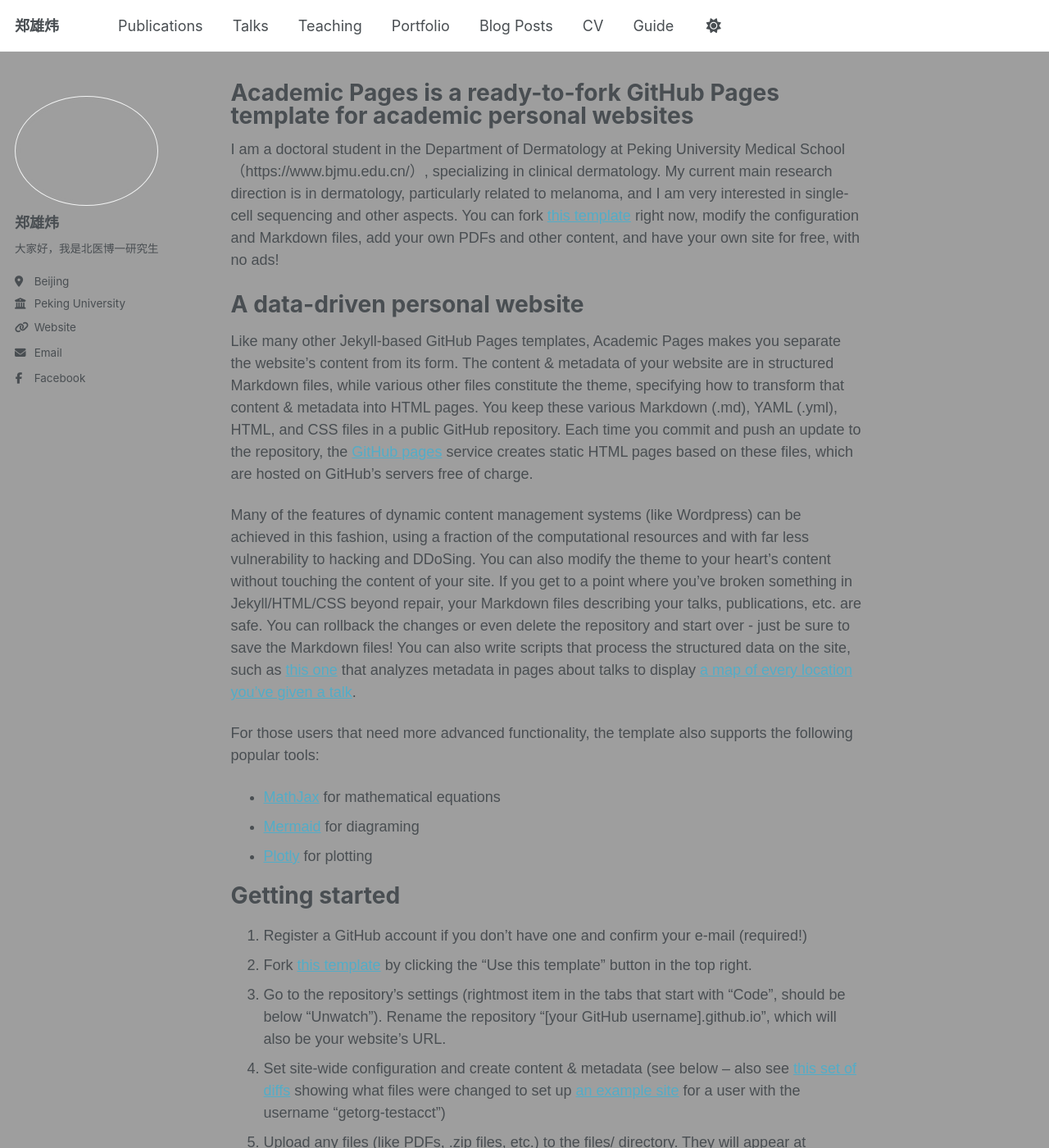
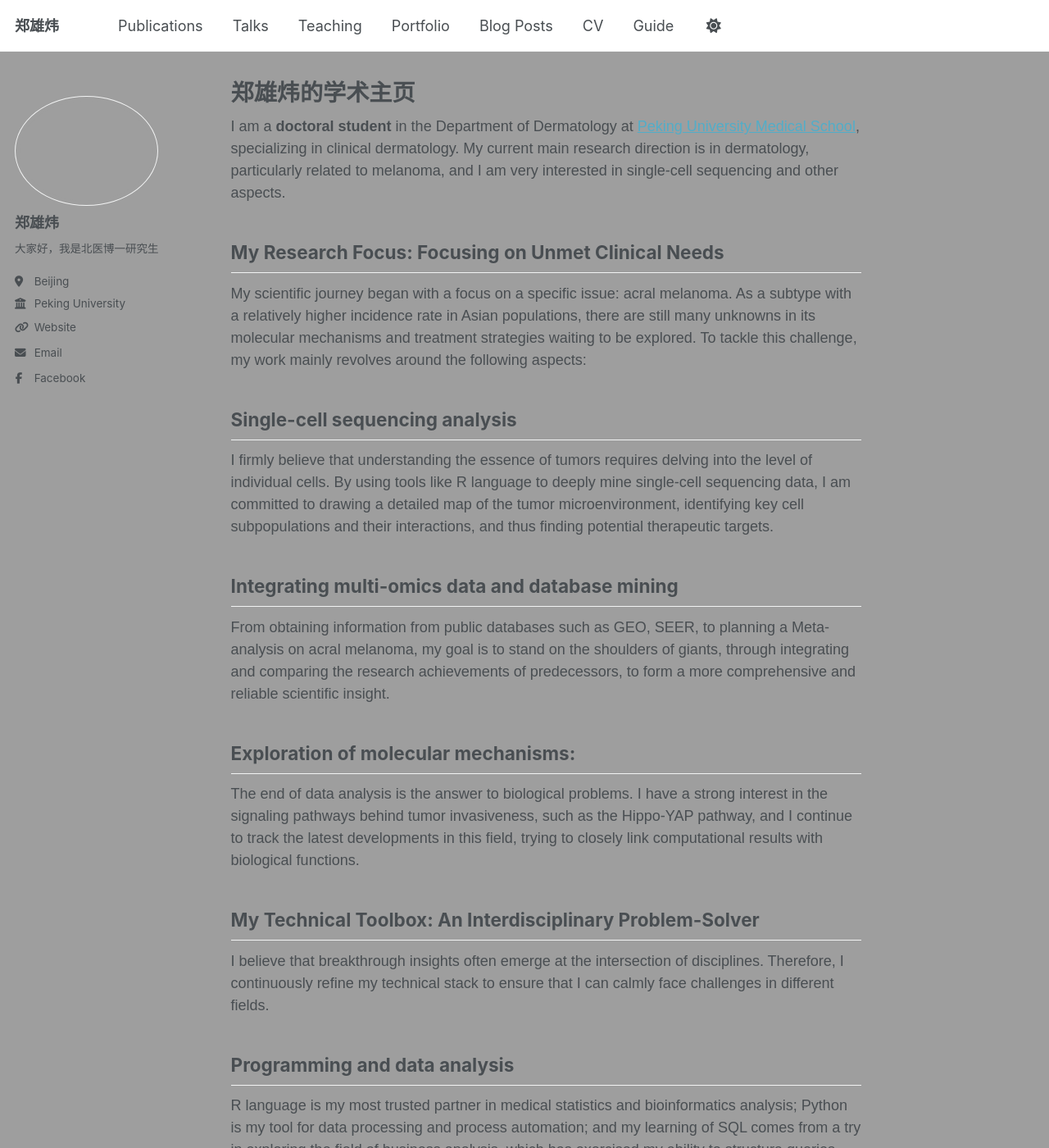
Before and after one commit to lrwynn714/lrwynn714.github.io, a Jekyll site: the page built from _pages/about.md, in a window 1280 px wide and 1400 px high. Shown: the whole window at 82% size. Built offline with Jekyll 4.4.1, drawn with Linux system fonts in a browser that asks for light colours; some web fonts are replaced; a script that is not in the unit is left out; some of the changed text lies outside the part shown.

Commit message:
Update about.md

```diff
--- a/_pages/about.md
+++ b/_pages/about.md
@@ -1,55 +1,42 @@
 ---
 permalink: /
-title: "Academic Pages is a ready-to-fork GitHub Pages template for academic personal websites"
+title: "郑雄炜的学术主页"
 author_profile: true
 redirect_from:
   - /about/
   - /about.html
 ---
 
-I am a doctoral student in the Department of Dermatology at Peking University Medical School（https://www.bjmu.edu.cn/）, specializing in clinical dermatology. My current main research direction is in dermatology, particularly related to melanoma, and I am very interested in single-cell sequencing and other aspects.
- You can fork [this template](https://github.com/academicpages/academicpages.github.io) right now, modify the configuration and Markdown files, add your own PDFs and other content, and have your own site for free, with no ads!
+I am a **doctoral student** in the Department of Dermatology at [Peking University Medical School](https://www.bjmu.edu.cn/), specializing in clinical dermatology. My current main research direction is in dermatology, particularly related to melanoma, and I am very interested in single-cell sequencing and other aspects.
 
-A data-driven personal website
-======
-Like many other Jekyll-based GitHub Pages templates, Academic Pages makes you separate the website's content from its form. The content & metadata of your website are in structured Markdown files, while various other files constitute the theme, specifying how to transform that content & metadata into HTML pages. You keep these various Markdown (.md), YAML (.yml), HTML, and CSS files in a public GitHub repository. Each time you commit and push an update to the repository, the [GitHub pages](https://pages.github.com/) service creates static HTML pages based on these files, which are hosted on GitHub's servers free of charge.
 
-Many of the features of dynamic content management systems (like Wordpress) can be achieved in this fashion, using a fraction of the computational resources and with far less vulnerability to hacking and DDoSing. You can also modify the theme to your heart's content without touching the content of your site. If you get to a point where you've broken something in Jekyll/HTML/CSS beyond repair, your Markdown files describing your talks, publications, etc. are safe. You can rollback the changes or even delete the repository and start over - just be sure to save the Markdown files! You can also write scripts that process the structured data on the site, such as [this one](https://github.com/academicpages/academicpages.github.io/blob/master/talkmap.ipynb) that analyzes metadata in pages about talks to display [a map of every location you've given a talk](https://academicpages.github.io/talkmap.html).
+My Research Focus: Focusing on Unmet Clinical Needs
+------
+My scientific journey began with a focus on a specific issue: acral melanoma. As a subtype with a relatively higher incidence rate in Asian populations, there are still many unknowns in its molecular mechanisms and treatment strategies waiting to be explored. To tackle this challenge, my work mainly revolves around the following aspects:
 
-For those users that need more advanced functionality, the template also supports the following popular tools:
-- [MathJax](https://www.mathjax.org/) for mathematical equations
-- [Mermaid](https://mermaid.js.org/) for diagraming
-- [Plotly](https://plotly.com/javascript/) for plotting
+Single-cell sequencing analysis
+------
+I firmly believe that understanding the essence of tumors requires delving into the level of individual cells. By using tools like R language to deeply mine single-cell sequencing data, I am committed to drawing a detailed map of the tumor microenvironment, identifying key cell subpopulations and their interactions, and thus finding potential therapeutic targets.
 
-Getting started
-======
-1. Register a GitHub account if you don't have one and confirm your e-mail (required!)
-1. Fork [this template](https://github.com/academicpages/academicpages.github.io) by clicking the "Use this template" button in the top right.
-1. Go to the repository's settings (rightmost item in the tabs that start with "Code", should be below "Unwatch"). Rename the repository "[your GitHub username].github.io", which will also be your website's URL.
-1. Set site-wide configuration and create content & metadata (see below -- also see [this set of diffs](http://archive.is/3TPas) showing what files were changed to set up [an example site](https://getorg-testacct.github.io) for a user with the username "getorg-testacct")
-1. Upload any files (like PDFs, .zip files, etc.) to the files/ directory. They will appear at https://[your GitHub username].github.io/files/example.pdf.
-1. Check status by going to the repository settings, in the "GitHub pages" section
+Integrating multi-omics data and database mining
+------
+From obtaining information from public databases such as GEO, SEER, to planning a Meta-analysis on acral melanoma, my goal is to stand on the shoulders of giants, through integrating and comparing the research achievements of predecessors, to form a more comprehensive and reliable scientific insight.
 
-Site-wide configuration
+Exploration of molecular mechanisms:
 ------
-The main configuration file for the site is in the base directory in [_config.yml](https://github.com/academicpages/academicpages.github.io/blob/master/_config.yml), which defines the content in the sidebars and other site-wide features. You will need to replace the default variables with ones about yourself and your site's github repository. The configuration file for the top menu is in [_data/navigation.yml](https://github.com/academicpages/academicpages.github.io/blob/master/_data/navigation.yml). For example, if you don't have a portfolio or blog posts, you can remove those items from that navigation.yml file to remove them from the header.
+The end of data analysis is the answer to biological problems. I have a strong interest in the signaling pathways behind tumor invasiveness, such as the Hippo-YAP pathway, and I continue to track the latest developments in this field, trying to closely link computational results with biological functions.
 
-Create content & metadata
+My Technical Toolbox: An Interdisciplinary Problem-Solver
 ------
-For site content, there is one Markdown file for each type of content, which are stored in directories like _publications, _talks, _posts, _teaching, or _pages. For example, each talk is a Markdown file in the [_talks directory](https://github.com/academicpages/academicpages.github.io/tree/master/_talks). At the top of each Markdown file is structured data in YAML about the talk, which the theme will parse to do lots of cool stuff. The same structured data about a talk is used to generate the list of talks on the [Talks page](https://academicpages.github.io/talks), each [individual page](https://academicpages.github.io/talks/2012-03-01-talk-1) for specific talks, the talks section for the [CV page](https://academicpages.github.io/cv), and the [map of places you've given a talk](https://academicpages.github.io/talkmap.html) (if you run this [python file](https://github.com/academicpages/academicpages.github.io/blob/master/talkmap.py) or [Jupyter notebook](https://github.com/academicpages/academicpages.github.io/blob/master/talkmap.ipynb), which creates the HTML for the map based on the contents of the _talks directory).
+I believe that breakthrough insights often emerge at the intersection of disciplines. Therefore, I continuously refine my technical stack to ensure that I can calmly face challenges in different fields.
 
-**Markdown generator**
+Programming and data analysis
+------
+R language is my most trusted partner in medical statistics and bioinformatics analysis; Python is my tool for data processing and process automation; and my learning of SQL comes from a try in exploring the field of business analysis, which has exercised my ability to structure queries and process large-scale data.
 
-The repository includes [a set of Jupyter notebooks](https://github.com/academicpages/academicpages.github.io/tree/master/markdown_generator
-) that converts a CSV containing structured data about talks or presentations into individual Markdown files that will be properly formatted for the Academic Pages template. The sample CSVs in that directory are the ones I used to create my own personal website at stuartgeiger.com. My usual workflow is that I keep a spreadsheet of my publications and talks, then run the code in these notebooks to generate the Markdown files, then commit and push them to the GitHub repository.
+About This Website:
+------
+A Different Practice of Scientific Spirit
+Finally, I would like to talk about the website you are currently browsing. It is not just a static personal homepage, but also a project full of "research spirit." It started with a simple idea: to create a platform that can clearly display my academic trajectory. However, from the moment I wrote the first line of custom CSS code, I and an AI assistant embarked on a long and interesting debugging journey together.
 
-How to edit your site's GitHub repository
-------
-Many people use a git client to create files on their local computer and then push them to GitHub's servers. If you are not familiar with git, you can directly edit these configuration and Markdown files directly in the github.com interface. Navigate to a file (like [this one](https://github.com/academicpages/academicpages.github.io/blob/master/_talks/2012-03-01-talk-1.md) and click the pencil icon in the top right of the content preview (to the right of the "Raw | Blame | History" buttons). You can delete a file by clicking the trashcan icon to the right of the pencil icon. You can also create new files or upload files by navigating to a directory and clicking the "Create new file" or "Upload files" buttons.
-
-Example: editing a Markdown file for a talk
-![Editing a Markdown file for a talk](/images/editing-talk.png)
-
-For more info
-------
-More info about configuring Academic Pages can be found in [the guide](https://academicpages.github.io/markdown/), the [growing wiki](https://github.com/academicpages/academicpages.github.io/wiki), and you can always [ask a question on GitHub](https://github.com/academicpages/academicpages.github.io/discussions). The [guides for the Minimal Mistakes theme](https://mmistakes.github.io/minimal-mistakes/docs/configuration/) (which this theme was forked from) might also be helpful.
+We have tracked down "missing" style files, debugged the entire site compilation failure caused by a misplaced line of code, and deeply explored modern development processes such as Gemfile dependency management and GitHub Actions continuous integration. This process is very similar to scientific research itself: proposing hypotheses, conducting hands-on tests, facing failures, analyzing logs, locating the root cause, and finally finding a solution after countless iterations.
```
